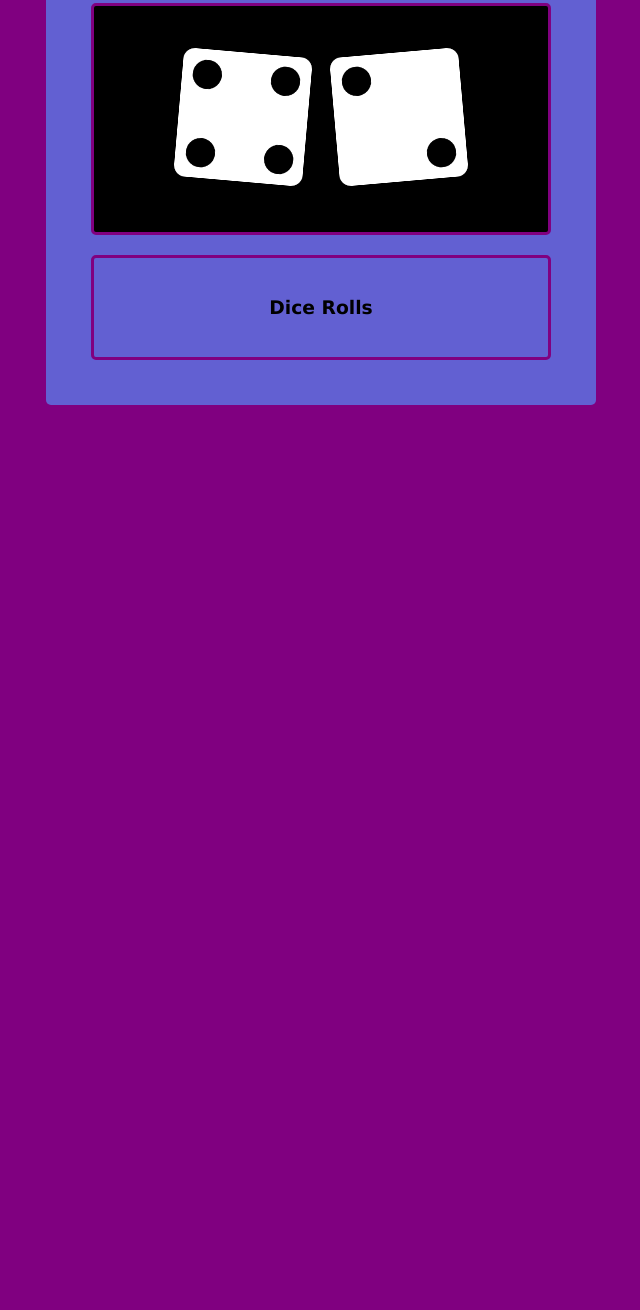
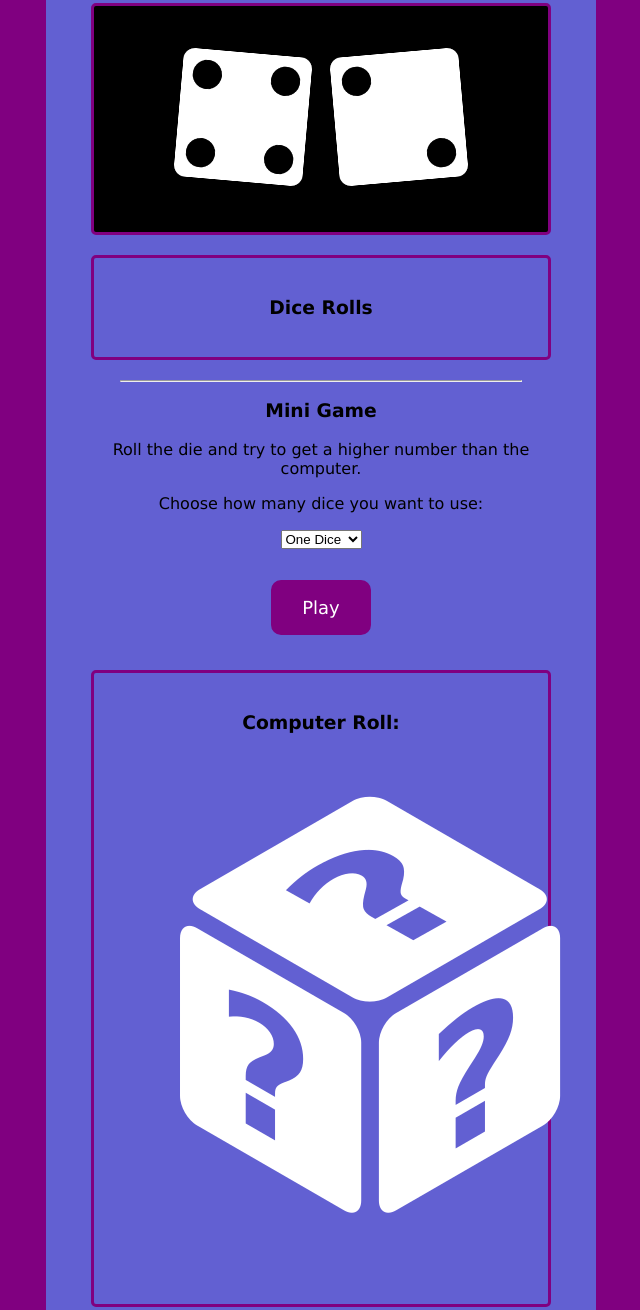
Before and after one commit to Shava-mp4/DiceSim, a plain HTML site: page index.html in a window 1280 px wide. Shown: the part 349-1659 px from the top of the page, without its empty margins (319-959 px from the left). Before the commit the page ends 800 px from the top, so only its background shows below. Drawn offline with Linux system fonts and the light colour scheme.

Commit message:
Update index.html

```diff
--- a/index.html
+++ b/index.html
@@ -32,5 +32,34 @@
       <h3>Dice Rolls</h3>
       <p id="rollNum"></p>
     </div>
+
+    <hr />
+    <h3>Mini Game</h3>
+    <p>Roll the die and try to get a higher number than the computer.</p>
+
+    <p>Choose how many dice you want to use:</p>
+
+    <select name="DNum" id="DAmnt">
+      <option value="oneD">One Dice</option>
+      <option value="twoD">Two Die</option>
+      <option value="threeD">Three Die</option>
+    </select>
+
+    <p><button id="playbtn">Play</button></p>
+
+    <div id="computer-dis">
+      <h3>Computer Roll:</h3>
+      <p class="mini-game-dis" id="computer"></p>
+      <p id="comp-imgs">
+        <img id="computer-img" src="images/0.png" alt="compsImg" />
+      </p>
+    </div>
+    <div id="user-dis">
+      <h3>Your Roll:</h3>
+      <p class="mini-game-dis" id="user"></p>
+      <p id="user-imgs">
+        <img id="user-img" src="images/0.png" alt="usersImg" />
+      </p>
+    </div>
   </body>
 </html>
```
